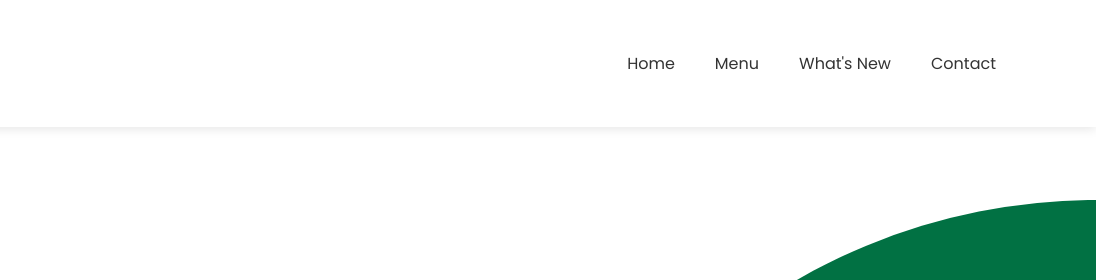
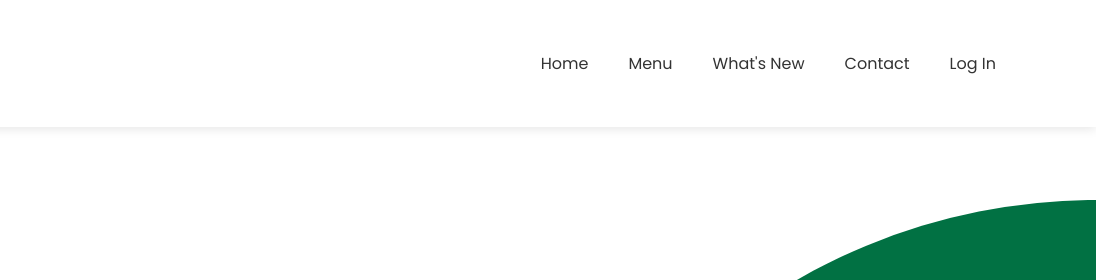
Before and after one commit to Chaziaa/Yadno_Sadcat, a website: page public/index.html in a window 1280 px wide. Shown: the top 280 px of the page, 184-1280 px from the left. Drawn offline with Linux system fonts and the light colour scheme.

Commit message:
index.html

```diff
--- a/public/index.html
+++ b/public/index.html
@@ -183,6 +183,7 @@
                 </li>
                 <li><a href="#">What's New</a></li>
                 <li><a href="#">Contact</a></li>
+                <li><a href="/login.html">Log In</a></li>
             </ul>
         </header>
         <div class="content">
```
